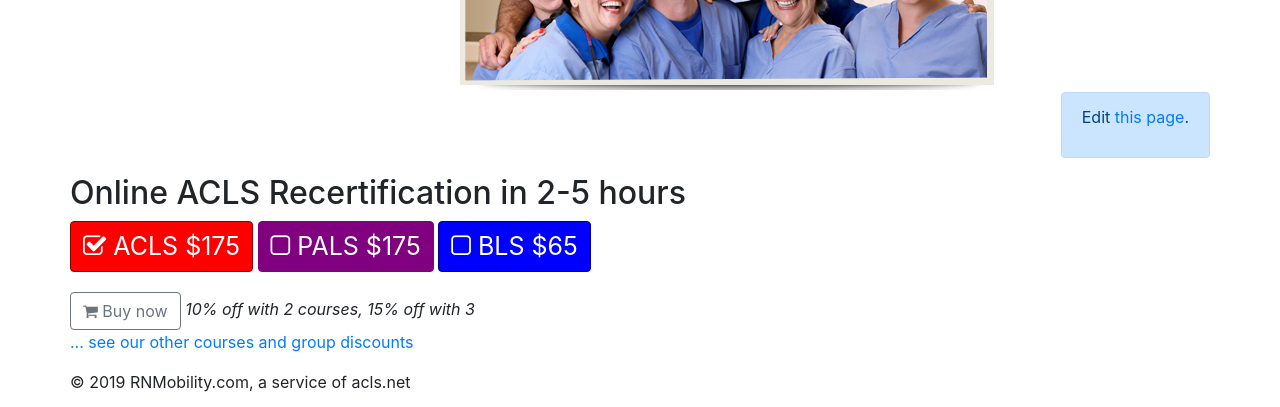
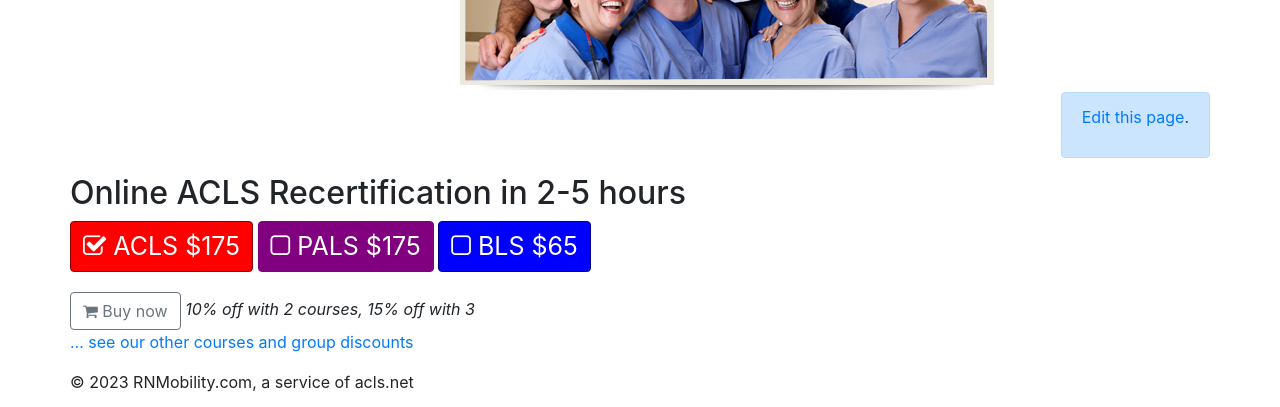
Before and after one commit to codiini/rnmobility.com, a Jekyll site: the page built from source/index.html, in a window 1280 px wide. Shown: the part 1874-2281 px from the top of the page. Built offline with Jekyll 4.4.1, drawn with Linux system fonts in a browser that asks for light colours.

```diff
--- a/source/_includes/footer.html
+++ b/source/_includes/footer.html
@@ -29,7 +29,7 @@
 
 <footer class="text-center">
   <p>
-    &copy; 2019 RNMobility.com, a service of acls.net
+    &copy; 2023 RNMobility.com, a service of acls.net
   </p>
 </footer>
 <!-- javascript -->
--- a/source/_includes/public-feedback.html
+++ b/source/_includes/public-feedback.html
@@ -1,5 +1,5 @@
 <div class="alert alert-primary">
 
-  <p>Edit <a href="https://github.com/acls-training-center/rnmobility.com/edit/master/{{ page.name }}">this page</a>.</p>
+  <p><a href="https://github.com/acls-training-center/rnmobility.com/tree/main/source#{{ page.name }}">Edit this page</a>.</p>
 
 </div>
```
Also changed, not shown: 1 other file.
